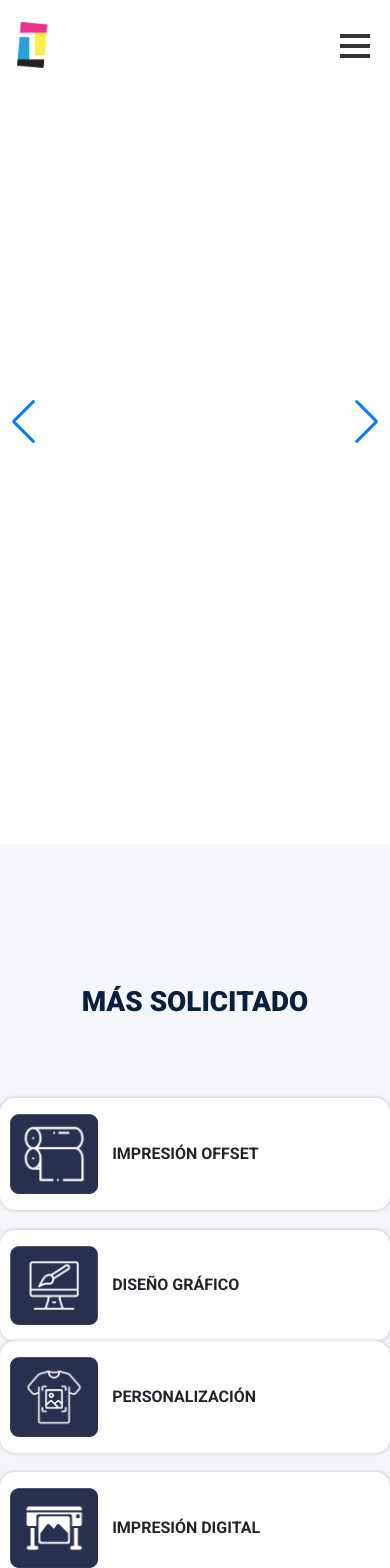
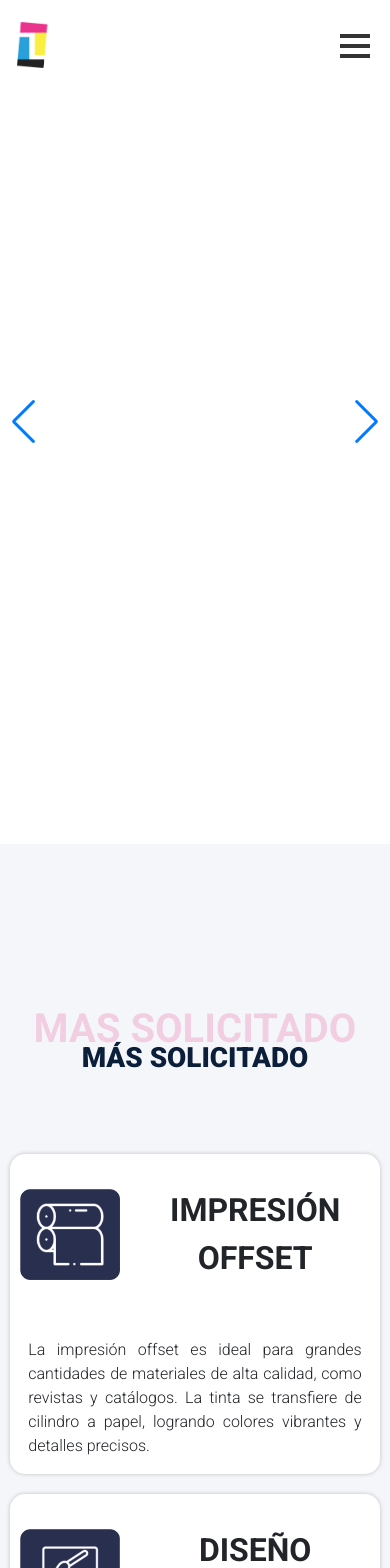
Before and after one commit to Alan12333/imprenta, a Vue app: page / in a window 390 px wide. Shown: the top 1568 px of the page. Built offline with nearby package versions, Linux system fonts and the light colour scheme.

Commit message:
nuevos elementos

```diff
--- a/public/index.html
+++ b/public/index.html
@@ -7,6 +7,7 @@
     <link rel="icon" href="<%= BASE_URL %>favicon.ico">
     <link rel="preconnect" href="https://fonts.googleapis.com">
     <link rel="preconnect" href="https://fonts.gstatic.com" crossorigin>
+    <link href="https://fonts.googleapis.com/css2?family=Dancing+Script:wght@700&display=swap" rel="stylesheet">
     <link href="https://fonts.googleapis.com/css2?family=Roboto:wght@300&display=swap" rel="stylesheet">
     <link href="https://fonts.googleapis.com/css2?family=Roboto:wght@700;900&display=swap" rel="stylesheet">
     <title><%= htmlWebpackPlugin.options.title %></title>
--- a/src/components/Inicio/Inicio.css
+++ b/src/components/Inicio/Inicio.css
@@ -24,6 +24,20 @@
 {
     margin-left: 0;
 }
+.card-service:hover
+{
+    transition: all .45s;
+    transform: translateY(-20px);
+}
+.text-trans{
+    text-align: center;
+    z-index: -1;
+    font-size: 100px;
+    font-weight: bold;
+    opacity: 0.2;
+    color:rgb(233, 51, 141);
+    transform: translateY(20px) ;
+}
 .card-service img{
     width: 90%;
     margin: auto;
@@ -48,3 +62,65 @@
 .blueblack{
     color:rgb(11, 31, 59);
 }
+.article-text{
+    font-size: 1em;
+}
+.separator
+{
+    width: 100%;
+    height: 120px;
+}
+
+@media(max-width:1150px)
+{
+    .text-trans{
+        font-size: 80px;
+    }
+}
+
+@media(max-width:958px)
+{
+    .article-text{
+        font-size: 2em;
+        text-align: center;
+    }
+    .card-down
+    {
+        margin-top: 0% !important;
+    }
+    .card-service{
+        margin-top: 5% !important;
+        width: 95%;
+    }
+    .card-service:last-child
+    {
+        margin-left: auto;
+    }
+}
+
+@media(max-width:873px){
+    .text-trans{
+        font-size: 70px;
+    }
+}
+@media(max-width:752px){
+    .text-trans{
+        font-size: 60px;
+    }
+}
+@media(max-width:665px){
+    .text-trans{
+        font-size: 50px;
+    }
+}
+@media(max-width:535px)
+{
+    .text-trans{
+        font-size: 45px;
+    }
+}
+@media(max-width:400px){
+    .text-trans{
+        font-size: 40px;
+    }
+}
--- a/src/components/Inicio/InicioComponent.vue
+++ b/src/components/Inicio/InicioComponent.vue
@@ -49,52 +49,84 @@ export default {
 
     <div class="inicio-section-2">
         <div class="text-margin"></div>
-        <div class="w-75 m-auto">
+        <div class="w-100 m-auto">
+            <h1 class="text-trans">MAS SOLICITADO</h1>
             <h3 class="fs-1 text-bold text-center blueblack">MÁS SOLICITADO</h3>
         </div><br>
         <div class="content mt-5">
             <div class="rw">
                 <div class="card-service sup-4-s">
                     <div class="cont-100 flex mt-3 mb-3">
-                        <div class="cont-25 mr-auto">
+                        <div class="cont-30 mr-auto">
                             <img src="../../assets/icons/ofset.png" alt="">
                         </div>
-                        <div class="cont-70 mr-auto">
-                            <p class="fs-6 fw-bold mt-3">IMPRESIÓN OFFSET</p>
+                        <div class="cont-65 mr-auto">
+                            <p class="article-text fw-bold mt-3">IMPRESIÓN OFFSET</p>
                         </div>
+                    </div>
+                    <br>
+                    <div class="cont-90 m-auto">
+                        <p class="fs-6 text-justify">
+                            La impresión offset es ideal para grandes cantidades
+                            de materiales de alta calidad, como revistas y catálogos.
+                            La tinta se transfiere de cilindro a papel,
+                            logrando colores vibrantes y detalles precisos.
+                        </p>
+
                     </div>
                 </div>
                 <div class="card-service sup-4-s card-down">
                     <div class="cont-100 flex mt-3 mb-3">
-                        <div class="cont-25 mr-auto">
+                        <div class="cont-30 mr-auto">
                             <img src="../../assets/icons/design.png" alt="">
                         </div>
-                        <div class="cont-70 mr-auto">
-                            <p class="ts-6 fw-bold mt-3">DISEÑO GRÁFICO</p>
+                        <div class="cont-65 mr-auto">
+                            <p class="article-text fw-bold mt-3">DISEÑO GRÁFICO</p>
                         </div>
+                    </div>
+                    <div class="cont-90 m-auto">
+                        <p class="fs-6 text-justify">
+                            El diseño gráfico es esencial para la identidad de tu empresa. Creamos logotipos, materiales de
+                            marketing y visuales cohesivos que comunican tu marca y atraen a tu audiencia.
+                        </p>
                     </div>
                 </div>
                 <div class="card-service sup-4-s">
                     <div class="cont-100 flex mt-3 mb-3">
-                        <div class="cont-25 mr-auto">
+                        <div class="cont-30 mr-auto">
                             <img src="../../assets/icons/playera.png" alt="">
                         </div>
-                        <div class="cont-70 mr-auto">
-                            <p class="ts-6 fw-bold mt-3">PERSONALIZACIÓN</p>
+                        <div class="cont-65 mr-auto">
+                            <p class="article-text fw-bold mt-3">PERSONALIZACIÓN</p>
                         </div>
+                    </div>
+                    <div class="cont-90 m-auto">
+                        <p class="fs-6 text-justify">
+                            La personalización es esencial para tu empresa. Ofrecemos productos únicos y personalizados,
+                            como tazas, llaveros, plumas, playeras y más, que resaltan tu marca y satisfacen las necesidades
+                            de tu audiencia.
+                        </p>
                     </div>
                 </div>
                 <div class="card-service card-down sup-4-s">
                     <div class="cont-100 flex mt-3 mb-3">
-                        <div class="cont-25 mr-auto">
+                        <div class="cont-30 mr-auto">
                             <img src="../../assets/icons/trazador.png" alt="">
                         </div>
-                        <div class="cont-70 mr-auto">
-                            <p class="ts-6 fw-bold mt-3">IMPRESIÓN DIGITAL</p>
+                        <div class="cont-65 mr-auto">
+                            <p class="article-text fw-bold mt-3">IMPRESIÓN DIGITAL</p>
                         </div>
+                    </div>
+                    <div class="cont-90 m-auto">
+                        <p class="fs-6 text-justify">
+                            La impresión digital destaca por su versatilidad. Ofrecemos servicios de impresión digital de
+                            alta calidad para brindar resultados nítidos y rápidos, resaltando tu marca con eficacia.
+                        </p>
                     </div>
                 </div>
             </div>
+            <div class="separator"></div>
         </div>
+
     </div>
 </template>
--- a/src/components/Menu/Menu.css
+++ b/src/components/Menu/Menu.css
@@ -69,6 +69,9 @@
     margin: auto;
     transition: all .45s;
     position: relative;
+}
+.script{
+    font-family: 'Dancing Script', cursive;
 }
 
 .button-coti:hover {
@@ -196,6 +199,7 @@
         border: none;
         background: white;
         position: fixed;
+        z-index: 10;
     }
 
     .menu-content {
--- a/src/components/style.css
+++ b/src/components/style.css
@@ -1499,77 +1499,77 @@ body {
 
 .sup-12-s {
     overflow: hidden;
-    flex: 0 0 calc(8% - 10px);
+    flex: 0 0 calc(8% - 5px);
     margin: auto;
     transition: all .45s;
 }
 
 .sup-6-s {
     overflow: hidden;
-    flex: 0 0 calc(15.8% - 10px);
+    flex: 0 0 calc(15.8% - 5px);
     margin: auto;
     transition: all .45s;
 }
 
 .sup-11-s {
     overflow: hidden;
-    flex: 0 0 calc(9% - 10px);
+    flex: 0 0 calc(9% - 5px);
     margin: auto;
     transition: all .45s;
 }
 
 .sup-10-s {
     overflow: hidden;
-    flex: 0 0 calc(9.5% - 10px);
+    flex: 0 0 calc(9.5% - 5px);
     margin: auto;
     transition: all .45s;
 }
 
 .sup-9-s {
     overflow: hidden;
-    flex: 0 0 calc(10.11% - 10px);
+    flex: 0 0 calc(10.11% - 5px);
     margin: auto;
     transition: all .45s;
 }
 
 .sup-8-s {
     overflow: hidden;
-    flex: 0 0 calc(11% - 10px);
+    flex: 0 0 calc(11% - 5px);
     margin: auto;
     transition: all .45s;
 }
 
 .sup-7-s {
     overflow: hidden;
-    flex: 0 0 calc(13.28% - 10px);
+    flex: 0 0 calc(13.28% - 5px);
     margin: auto;
     transition: all .45s;
 }
 
 .sup-5-s {
     overflow: hidden;
-    flex: 0 0 calc(19% - 10px);
+    flex: 0 0 calc(19% - 5px);
     margin: auto;
     transition: all .45s;
 }
 
 .sup-4-s {
     overflow: hidden;
-    flex: 0 0 calc(23% - 10px);
+    flex: 0 0 calc(23% - 5px);
     margin: auto;
     transition: all .45s;
 }
 
 .sup-3-s {
     overflow: hidden;
-    flex: 0 0 calc(32% - 10px);
+    flex: 0 0 calc(32% - 5px);
     margin: auto;
     transition: all .45s;
 }
 
 .sup-2-s {
     overflow: hidden;
-    flex: 0 0 calc(48% - 10px);
+    flex: 0 0 calc(48% - 5px);
     margin: auto;
     transition: all .45s;
 }
@@ -1592,7 +1592,7 @@ body {
     font-size: 1.2em;
 }
 
-@media(max-width:1024px) {
+@media(max-width:958px) {
     .rw {
         display: block;
     }
```
